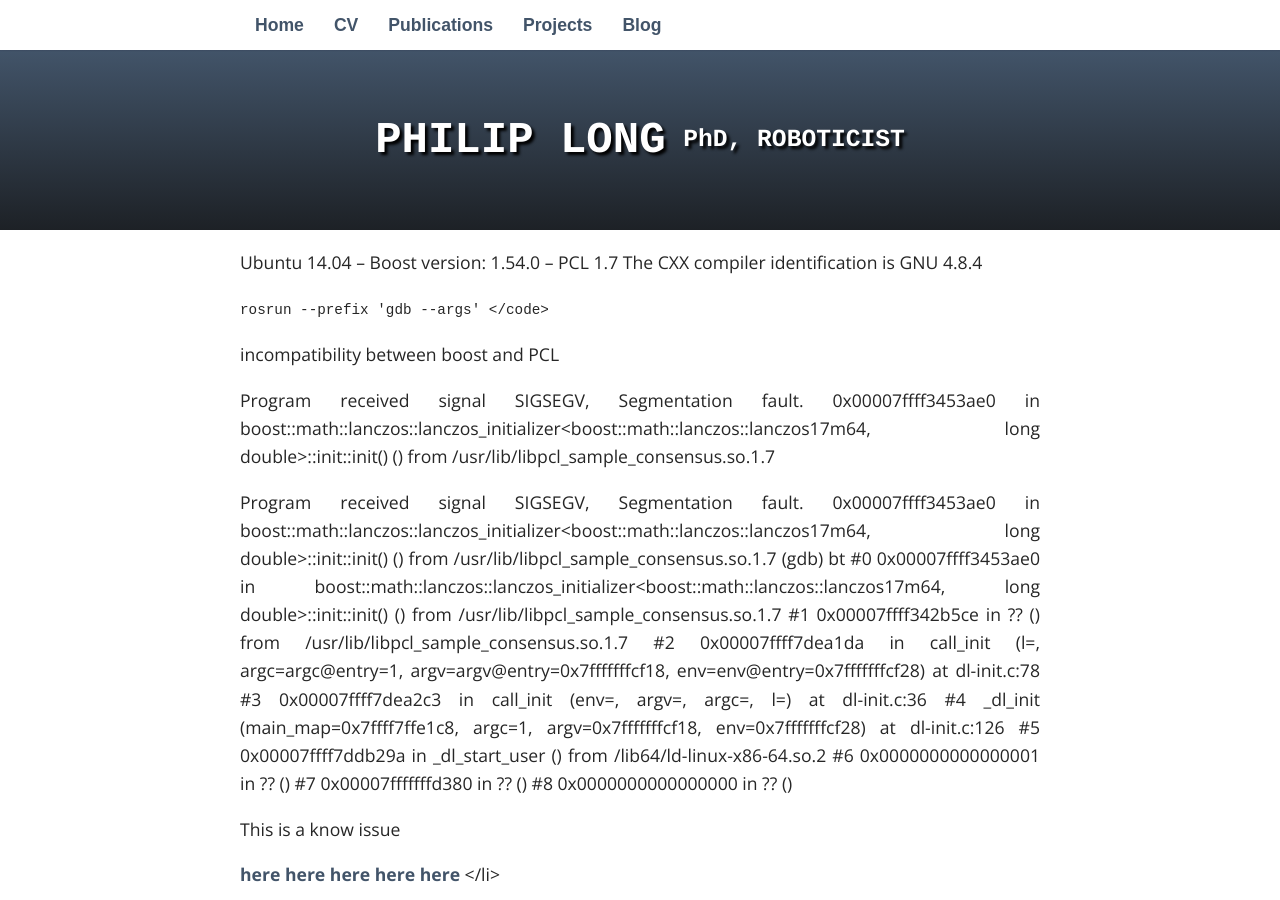
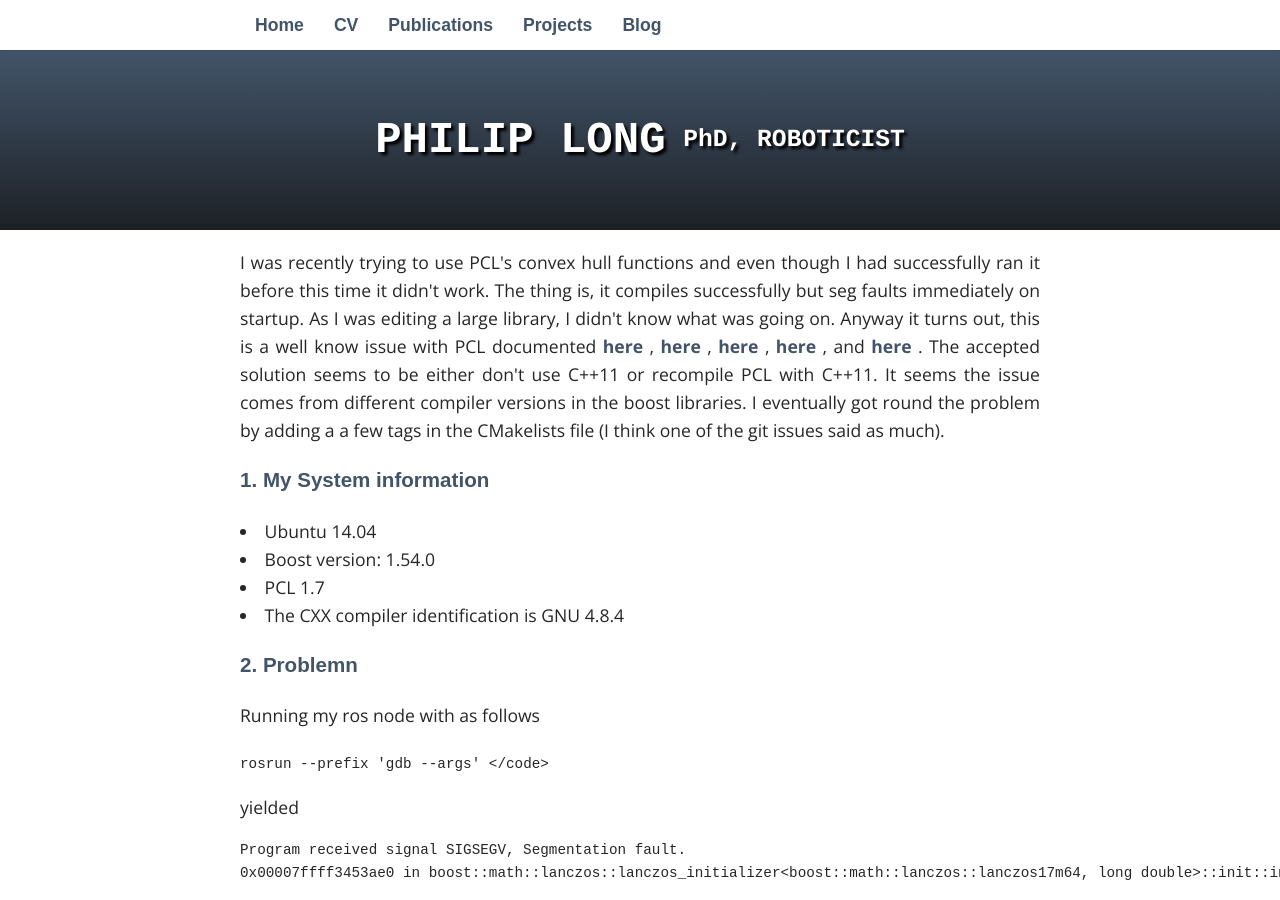
Before and after one commit to philip-long/philip-long.github.io, a Jekyll site: the page built from _posts/2018-08-17-PCL_Boost_SegFault.md, in a window 1280 px wide and 900 px high. Built offline with Jekyll 4.4.1, drawn with Linux system fonts in a browser that asks for light colours; nearby versions of some CDN libraries; some web fonts are replaced; library files that are not in the unit come from our copies; some of the changed text lies outside the part shown.

Commit message:
Update 2018-08-17-PCL_Boost_SegFault.md

````diff
--- a/_posts/2018-08-17-PCL_Boost_SegFault.md
+++ b/_posts/2018-08-17-PCL_Boost_SegFault.md
@@ -1,24 +1,40 @@
 ---
 layout: default
-title: Segmentation Fault
+title: PCL/Boost Segmentation Fault
 date:   2018-08-17
 category: [ Linux, C++, PCL,Boost]
 ---
 
+<p>
+I was recently trying to use PCL's convex hull functions and even though I had successfully ran it before this time it didn't work. The thing is, it compiles successfully but seg faults immediately on startup. As I was editing a large library, I didn't know what was going on. Anyway it turns out, this is a well know issue with PCL documented
+<a href="https://github.com/ros-industrial-consortium/CAD-to-ROS/pull/96">here </a>,
+<a href="https://github.com/PointCloudLibrary/pcl/issues/780"> here </a>,
+<a href="https://github.com/felixendres/rgbdslam_v2/issues/8"> here </a>,
+<a href="https://github.com/PointCloudLibrary/pcl/issues/619"> here </a>, and
+<a href="https://stackoverflow.com/questions/39292457/c-segmentation-fault-in-empty-main-in-a-non-empty-project"> here </a>. The accepted solution seems to be either don't use C++11 or recompile PCL with C++11. It seems the issue comes from different compiler versions in the boost libraries. I eventually got round the problem by adding a a few tags in the CMakelists file (I think one of the git issues said as much).
+</p>
+
+<h3> 1. My System information</h3>
+<li>Ubuntu 14.04 </li>
+<li>Boost version: 1.54.0</li>
+<li>PCL 1.7</li>
+<li>The CXX compiler identification is GNU 4.8.4</li>
 
 
-Ubuntu 14.04
--- Boost version: 1.54.0
--- PCL 1.7
-The CXX compiler identification is GNU 4.8.4
-
+<h3> 2. Problemn</h3>
+<p>
+Running my ros node with as follows
+</p>
 
 <code>
 rosrun --prefix 'gdb --args' <package_name> <node_name>
 </code>
 
-incompatibility between boost and PCL
+ <p>
+ yielded
+</p>
 
+```
 Program received signal SIGSEGV, Segmentation fault.
 0x00007ffff3453ae0 in boost::math::lanczos::lanczos_initializer<boost::math::lanczos::lanczos17m64, long double>::init::init() () from /usr/lib/libpcl_sample_consensus.so.1.7
 
@@ -35,26 +51,28 @@
 #6  0x0000000000000001 in ?? ()
 #7  0x00007fffffffd380 in ?? ()
 #8  0x0000000000000000 in ?? ()
+```
 
-This is a know issue
-
-<a href="https://github.com/ros-industrial-consortium/CAD-to-ROS/pull/96">here </a>
-<a href="https://github.com/PointCloudLibrary/pcl/issues/780"> here </a>
-<a href="https://github.com/felixendres/rgbdslam_v2/issues/8"> here </a>
-<a href="https://github.com/PointCloudLibrary/pcl/issues/619"> here </a>
-<a href="https://stackoverflow.com/questions/39292457/c-segmentation-fault-in-empty-main-in-a-non-empty-project"> here </a> </li>
+<h3> 3. Work-around</h3>
+ <p>
+To resolve the issue the following tags were put in the CMakelists
+</p>
 
 
+```
 
-Add this in CMakelists
+if(NOT CMAKE_BUILD_TYPE AND NOT CMAKE_CONFIGURATION_TYPES)
 
-<code>
-if(NOT CMAKE_BUILD_TYPE AND NOT CMAKE_CONFIGURATION_TYPES)
   message(STATUS "Setting build type to 'Release' as none was specified.")
+
   set(CMAKE_BUILD_TYPE Release CACHE STRING "Choose the type of build." FORCE)
-  # Set the possible values of build type for cmake-gui
+
   set_property(CACHE CMAKE_BUILD_TYPE PROPERTY STRINGS "Debug" "Release"
     "MinSizeRel" "RelWithDebInfo")
+
 endif()
+```
 
-</code>
+ <p>
+  And voilà! 4 hours of my life I'm never getting back.
+  </p>
````
